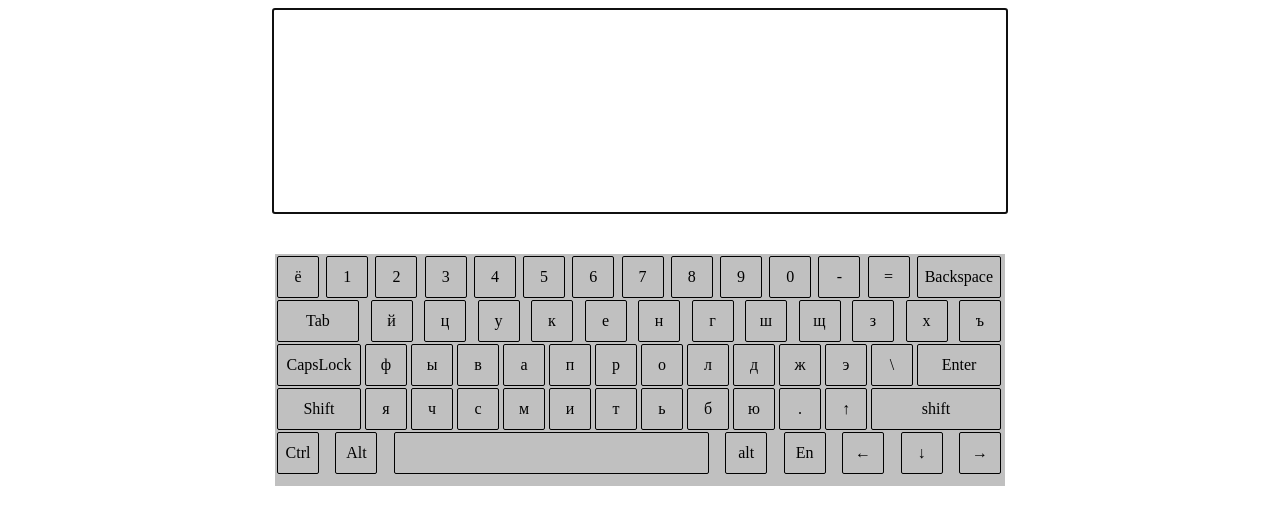
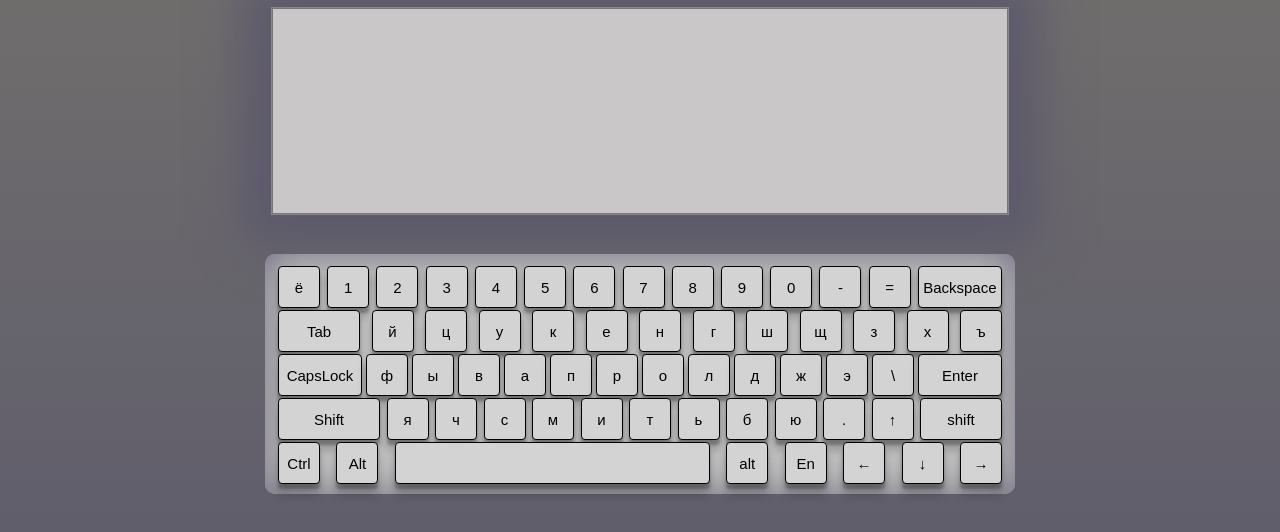
Before and after one commit to BozorgVlad/codejam-virtual-keyboard, a website built with webpack: page index.html in a window 1280 px wide. Built offline with nearby package versions, Linux system fonts and the light colour scheme.

Commit message:
feat: add some style and Shift method

```diff
--- a/index.html
+++ b/index.html
@@ -2,11 +2,11 @@
 <!--[if lt IE 7]>      <html class="no-js lt-ie9 lt-ie8 lt-ie7"> <![endif]-->
 <!--[if IE 7]>         <html class="no-js lt-ie9 lt-ie8"> <![endif]-->
 <!--[if IE 8]>         <html class="no-js lt-ie9"> <![endif]-->
-<!--[if gt IE 8]><!--> <html class="no-js"> <!--<![endif]-->
+<!--[if gt IE 8]><!--> <html class="no-js" lang = "en"> <!--<![endif]-->
     <head>
         <meta charset="utf-8">
         <meta http-equiv="X-UA-Compatible" content="IE=edge">
-        <title></title>
+        <title>Virtual Keyboard</title>
         <meta name="description" content="">
         <meta name="viewport" content="width=device-width, initial-scale=1">
         <link rel="stylesheet" href="style.css">
--- a/src/keyboardView.js
+++ b/src/keyboardView.js
@@ -10,36 +10,36 @@ export default class Keyboard {
         ["Tab", "q", "w", "e", "r", "t", "y", "u", "i", "o", "p", "[", "]"],
         ["CapsLock", "a", "s", "d", "f", "g", "h", "j", "k", "l", ";", "'", "\\", "Enter"],
         ["Shift", "z", "x", "c", "v", "b", "n", "m", ",", ".", "/", "↑", "shift"],
-                ["Ctrl", "Alt", " ", "alt", "Ру", "←", "↓", "→"]
+        ["Ctrl", "Alt", " ", "alt", "Ру", "←", "↓", "→"],
       ],
       keyArrEnShift: [
         ["~", "!", "@", "#", "$", "%", "^", "&", "*", "(", ")", "_", "+", "Backspace"],
         ["Tab", "q", "w", "e", "r", "t", "y", "u", "i", "o", "p", "{", "}"],
         ["CapsLock", "a", "s", "d", "f", "g", "h", "j", "k", "l", ":", "\"", "|", "Enter"],
         ["Shift", "z", "x", "c", "v", "b", "n", "m", "<", ">", "?", "↑", "shift"],
-                ["Ctrl", "Alt", " ", "alt", "Ру", "←", "↓", "→"]
+        ["Ctrl", "Alt", " ", "alt", "Ру", "←", "↓", "→"],
       ],
       keyArrRu: [
         ["ё", "1", "2", "3", "4", "5", "6", "7", "8", "9", "0", "-", "=", "Backspace"],
         ["Tab", "й", "ц", "у", "к", "е", "н", "г", "ш", "щ", "з", "х", "ъ"],
         ["CapsLock", "ф", "ы", "в", "а", "п", "р", "о", "л", "д", "ж", "э", "\\", "Enter"],
         ["Shift", "я", "ч", "с", "м", "и", "т", "ь", "б", "ю", ".", "↑", "shift"],
-                ["Ctrl", "Alt", " ", "alt", "En", "←", "↓", "→"]
+        ["Ctrl", "Alt", " ", "alt", "En", "←", "↓", "→"],
       ],
       keyArrRuShift: [
         ["Ё", "!", "\"", "№", ";", "%", ":", "?", "*", "(", ")", "_", "+", "Backspace"],
         ["Tab", "й", "ц", "у", "к", "е", "н", "г", "ш", "щ", "з", "х", "ъ"],
         ["CapsLock", "ф", "ы", "в", "а", "п", "р", "о", "л", "д", "ж", "э", "/", "Enter"],
         ["Shift", "я", "ч", "с", "м", "и", "т", "ь", "б", "ю", ",", "↑", "shift"],
-                ["Ctrl", "Alt", " ", "alt", "En", "←", "↓", "→"]
+        ["Ctrl", "Alt", " ", "alt", "En", "←", "↓", "→"],
       ],
       arrCode: [
         ["Backquote", "Digit1", "Digit2", "Digit3", "Digit4", "Digit5", "Digit6", "Digit7", "Digit8", "Digit9", "Digit0", "Minus", "Equal", "Backspace"],
         ["Tab", "KeyQ", "KeyW", "KeyE", "KeyR", "KeyT", "KeyY", "KeyU", "KeyI", "KeyO", "KeyP", "BracketLeft", "BracketRight"],
         ["CapsLock", "KeyA", "KeyS", "KeyD", "KeyF", "KeyG", "KeyH", "KeyJ", "KeyK", "KeyL", "Semicolon", "Quote", "Backslash", "Enter"],
         ["ShiftLeft", "KeyZ", "KeyX", "KeyC", "KeyV", "KeyB", "KeyN", "KeyM", "Comma", "Period", "Slash", "ArrowUp", "ShiftRight"],
-                ["ControlLeft", "AltLeft", "Space", "AltRight", "MetaRight", "ArrowLeft", "ArrowDown", "ArrowRight"]
-            ]
+        ["ControlLeft", "AltLeft", "Space", "AltRight", "MetaRight", "ArrowLeft", "ArrowDown", "ArrowRight"],
+      ],
     };
   }
 
@@ -47,17 +47,17 @@ export default class Keyboard {
     this.wrapper.addEventListener("mousedown", (e) => this.onClickHandle(e));
     this.wrapper.addEventListener("mousedown", (e) => this.onMouseDown(e));
     this.wrapper.addEventListener("mouseup", (e) => this.onMouseUp(e));
-        document.addEventListener("keydown", e => this.changeLanguage(e));
+    document.addEventListener("keydown", (e) => this.changeLanguageOnShortCut(e));
     document.addEventListener("keydown", (e) => this.onKeyDown(e));
     document.addEventListener("keyup", (e) => this.onKeyUp(e));
     document.addEventListener("keydown", (e) => this.onShiftStart(e));
-        document.addEventListener("keyup", e => this.onShiftEnd(e));
-        document.addEventListener("keydown", e => this.setCapsState(e));
+    document.addEventListener("keyup", (e) => this.onShiftEnd(e));
+    document.addEventListener("keydown", (e) => this.setCapsState(e));
   }
 
-    changeLanguage(e) {
+  changeLanguageOnShortCut(e) {
     e.preventDefault();
-        let keyboard = document.querySelector(".key-overlay");
+    const keyboard = document.querySelector(".key-overlay");
     if (e.key === "Control" && e.altKey) {
       if (this.language === "en") {
         this.language = "ru";
@@ -72,12 +72,11 @@ export default class Keyboard {
         keyboard.remove();
         this.renderKeys(this.keys.keyArrEn);
       }
-            console.log(this.language);
     }
   }
 
   removeUpperCase() {
-        this.key.forEach(el => {
+    this.key.forEach((el) => {
       el.classList.remove("upper");
     });
   }
@@ -92,7 +91,7 @@ export default class Keyboard {
   }
 
   setUpperKeys() {
-        this.key.forEach(el => {
+    this.key.forEach((el) => {
       if (el.innerText.length === 1) {
         el.classList.add("upper");
       }
@@ -112,9 +111,7 @@ export default class Keyboard {
     }
   }
 
-    onShiftStart(e) {
-        if (e.which === 16) {
-            this.key = [];
+  isShift() {
     document.querySelector(".key-overlay").remove();
     if (this.language === "en") {
       this.renderKeys(this.keys.keyArrEnShift);
@@ -122,12 +119,22 @@ export default class Keyboard {
       this.renderKeys(this.keys.keyArrRuShift);
     }
     this.setUpperKeys();
+  }
+
+  onShiftStart(e) {
+    if (e.code === "ShiftLeft") {
+      this.key = [];
+      this.isShift();
       document.querySelector(".shift").classList.add("active");
+    }
+    if (e.code === "ShiftRight") {
+      this.isShift();
+      document.querySelector(".rshift").classList.add("active");
     }
   }
 
   onKeyUp(e) {
-        this.key.forEach(el => {
+    this.key.forEach((el) => {
       if (e.code === el.id) {
         if (!el.classList.contains("caps")) {
           el.classList.remove("active");
@@ -140,9 +147,8 @@ export default class Keyboard {
   }
 
   onKeyDown(e) {
-        console.log(e.key.toString().toLowerCase());
     e.preventDefault();
-        this.key.forEach(el => {
+    this.key.forEach((el) => {
       if (e.code === el.id) {
         if (!el.classList.contains("caps")) {
           el.classList.add("active");
@@ -185,7 +191,7 @@ export default class Keyboard {
   }
 
   onClickHandle(e) {
-        let keyboard = document.querySelector(".key-overlay");
+    const keyboard = document.querySelector(".key-overlay");
     if (e.target.classList.contains("caps")) {
       e.target.classList.toggle("active");
       if (e.target.classList.contains("active")) {
@@ -237,11 +243,11 @@ export default class Keyboard {
     this.wrapper.append(keyOverlay);
     this.key = [];
     for (let i = 0; i < lang.length; i += 1) {
-            let keyWrapper = document.createElement("div");
+      const keyWrapper = document.createElement("div");
       keyWrapper.className = `keyWrapper key-wrapper-${i}`;
       keyOverlay.append(keyWrapper);
       for (let j = 0; j < lang[i].length; j += 1) {
-                let div = document.createElement("div");
+        const div = document.createElement("div");
         div.innerText = `${lang[i][j]}`;
         div.classList.add("key");
         div.id = `${this.keys.arrCode[i][j]}`;
--- a/src/main.js
+++ b/src/main.js
@@ -1,11 +1,10 @@
-import Keyboard from "./keyboardView";
+import Keyboard from "./keyboardView.js";
 
-let keyboard = new Keyboard();
-
+const keyboard = new Keyboard();
 keyboard.renderKeyboardTemplate();
 if (localStorage.language === "en") {
-    keyboard.renderKeys(keyboard.keys.keyArrEn);
+  keyboard.renderKeys(keyboard.keys.keyArrEn);
 } else {
-    keyboard.renderKeys(keyboard.keys.keyArrRu);
+  keyboard.renderKeys(keyboard.keys.keyArrRu);
 }
 keyboard.bindEvents();
--- a/style.css
+++ b/style.css
@@ -1,3 +1,11 @@
+
+body {
+    height: 100vh;
+    background: -webkit-linear-gradient(top, #6F6D6C, #59566C);
+    background: -moz-linear-gradient(top, #6F6D6C, #59566C);
+    background: linear-gradient(to bottom, #6F6D6C, #59566C);
+}
+
 .input {
     width: 730px;
     height: 200px;
@@ -6,6 +14,11 @@
     margin-bottom: 40px;
     resize: none;
     font-size: 18px;
+    background-color: rgb(201, 199, 199);
+    outline: 1px solid rgb(135, 135, 135);
+    -webkit-box-shadow: 0px 0px 40px 31px rgba(90,87,108,0.82);
+    -moz-box-shadow: 0px 0px 40px 31px rgba(90,87,108,0.82);
+    box-shadow: 0px 0px 40px 31px rgba(90,87,108,0.82);
 }
 
 .key-overlay:last-child {
@@ -13,12 +26,18 @@
 }
 
 .keyboard-wrapper {
-    width: 730px;
-    height: 232px;
+    justify-content: center;
+    align-items: center;
+    width: 750px;
+    height: 240px;
     margin: 0 auto;
     display: flex;
     flex-wrap: wrap;
     background-color: silver;
+    border-radius: 10px;
+    -webkit-box-shadow: inset 0px 0px 40px -1px rgba(90,87,108,0.82);
+    -moz-box-shadow: inset 0px 0px 40px -1px rgba(90,87,108,0.82);
+    box-shadow: inset 0px 0px 40px -1px rgba(90,87,108,0.82);
 }
 
 .keyWrapper {
@@ -37,13 +56,19 @@
     height: 40px;
     border: 1px solid black;
     margin: 2px;
-    border-radius: 2px;
-    font-style: bold;
+    border-radius: 4px;
     color: black;
+    background-color: rgb(211, 211, 211);
+    font: 15px "Fira Sans", sans-serif;
+    box-shadow: 0 5px 3px rgba(0,0,0,0.25), 0 10px 10px rgba(0,0,0,0.22);
+}
+
+.keyWrapper .shift {
+    width: 100px;
 }
 
 .keyWrapper .rshift {
-    width: 128px
+    width: 80px;
 }
 
 .key-large {
@@ -59,9 +84,10 @@
 }
 
 .active {
-    background: yellow;
-    border-radius: 20px;
+    background: rgb(137, 132, 132);
+    border-radius: 10px;
     transition: ease .1s;
+    box-shadow: 0 1px 3px rgba(0,0,0,0.25), 0 1px 3px rgba(0,0,0,0.22);
 }
 
 .upper {
@@ -69,5 +95,5 @@
 }
 
 .key:hover {
-    background-color: thistle;
+    background-color: rgb(107, 102, 102);
 }
```
Also changed, not shown: .eslintrc.js, dist/script.js, 1 other file. Lines whose indentation alone changed are shown as unchanged.
